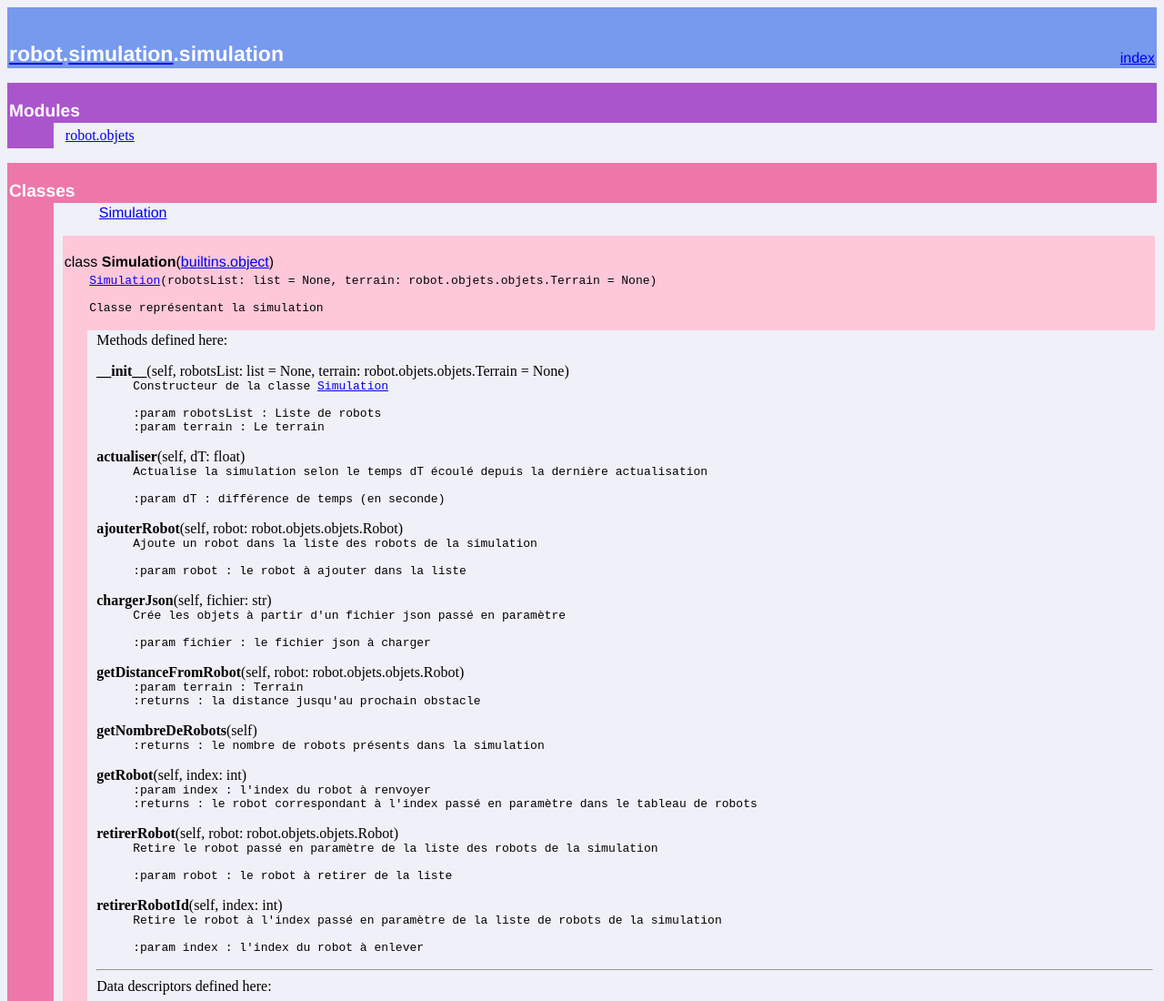
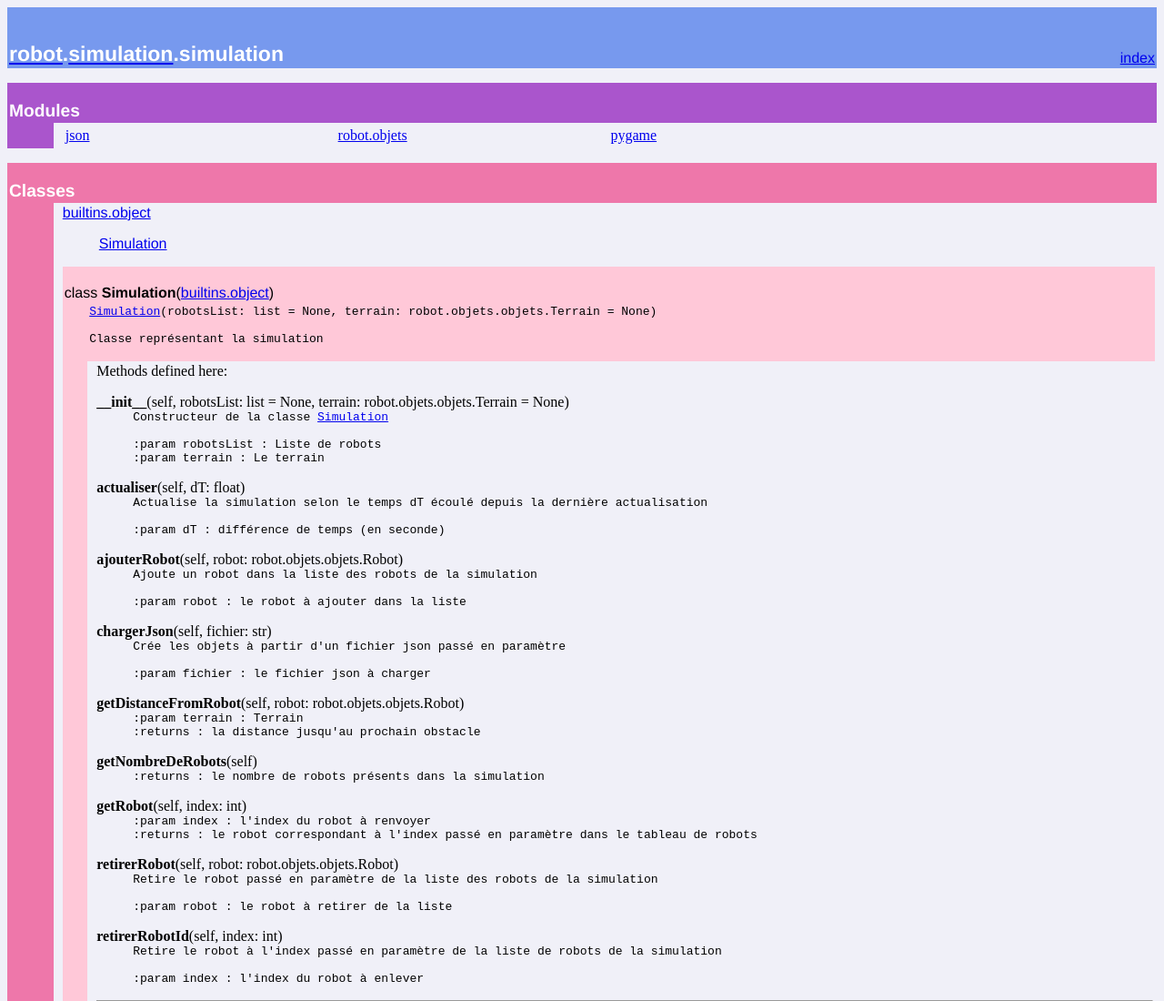
Before and after one commit to MaxDtrc/Projet-Robot-LU2IN013, a plain HTML site: page doc/robot.simulation.simulation.html in a window 1280 px wide. Shown: the top 1100 px of the page at 91% size. Drawn offline with Linux system fonts and the light colour scheme.

Commit message:
MAJ Documentation

```diff
--- a/doc/robot.simulation.simulation.html
+++ b/doc/robot.simulation.simulation.html
@@ -17,8 +17,9 @@
 <font color="#ffffff" face="helvetica, arial"><big><strong>Modules</strong></big></font></td></tr>
 
 <tr><td bgcolor="#aa55cc"><tt>&nbsp;&nbsp;&nbsp;&nbsp;&nbsp;&nbsp;</tt></td><td>&nbsp;</td>
-<td width="100%"><table width="100%" summary="list"><tr>
+<td width="100%"><table width="100%" summary="list"><tr><td width="25%" valign=top><a href="json.html">json</a><br>
 </td><td width="25%" valign=top><a href="robot.objets.html">robot.objets</a><br>
+</td><td width="25%" valign=top><a href="pygame.html">pygame</a><br>
 </td><td width="25%" valign=top></td></tr></table></td></tr></table><p>
 <table width="100%" cellspacing=0 cellpadding=2 border=0 summary="section">
 <tr bgcolor="#ee77aa">
@@ -27,7 +28,7 @@
 
 <tr><td bgcolor="#ee77aa"><tt>&nbsp;&nbsp;&nbsp;&nbsp;&nbsp;&nbsp;</tt></td><td>&nbsp;</td>
 <td width="100%"><dl>
-<dt><font face="helvetica, arial">
+<dt><font face="helvetica, arial"><a href="builtins.html#object">builtins.object</a>
 </font></dt><dd>
 <dl>
 <dt><font face="helvetica, arial"><a href="robot.simulation.simulation.html#Simulation">Simulation</a>
```
